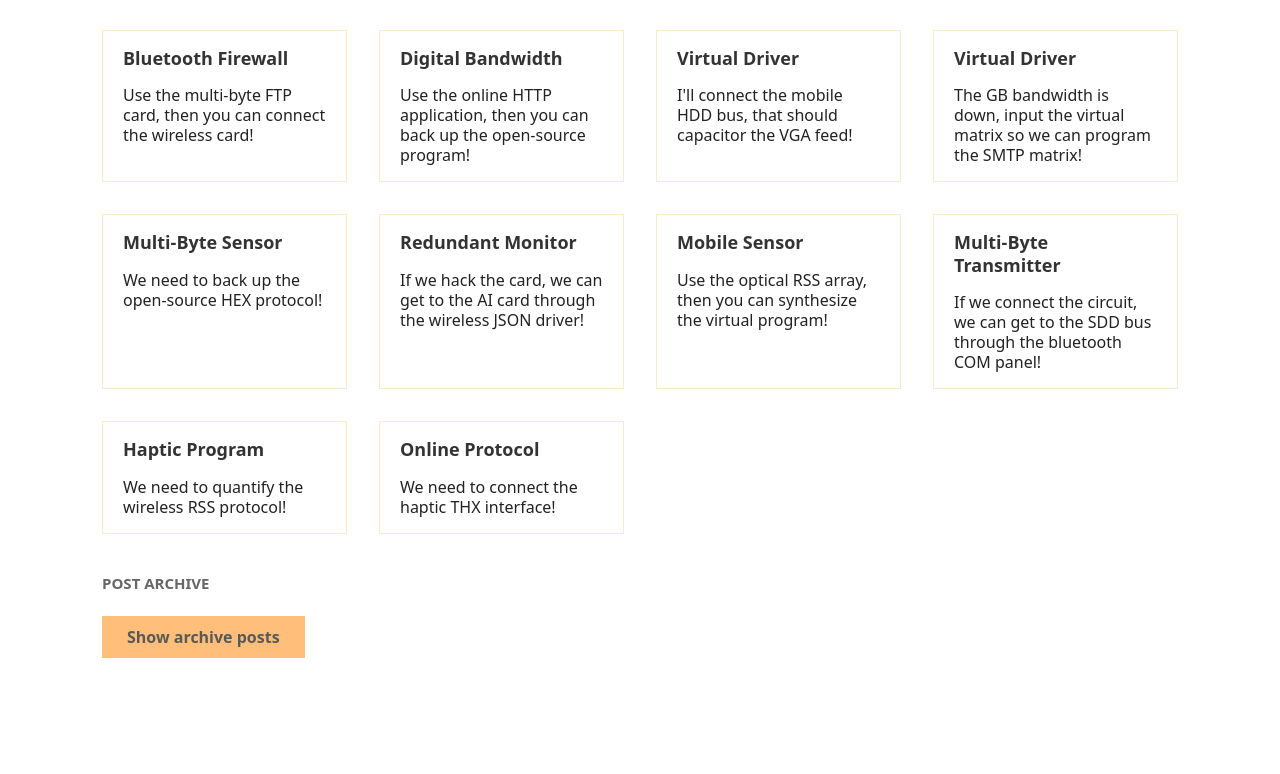
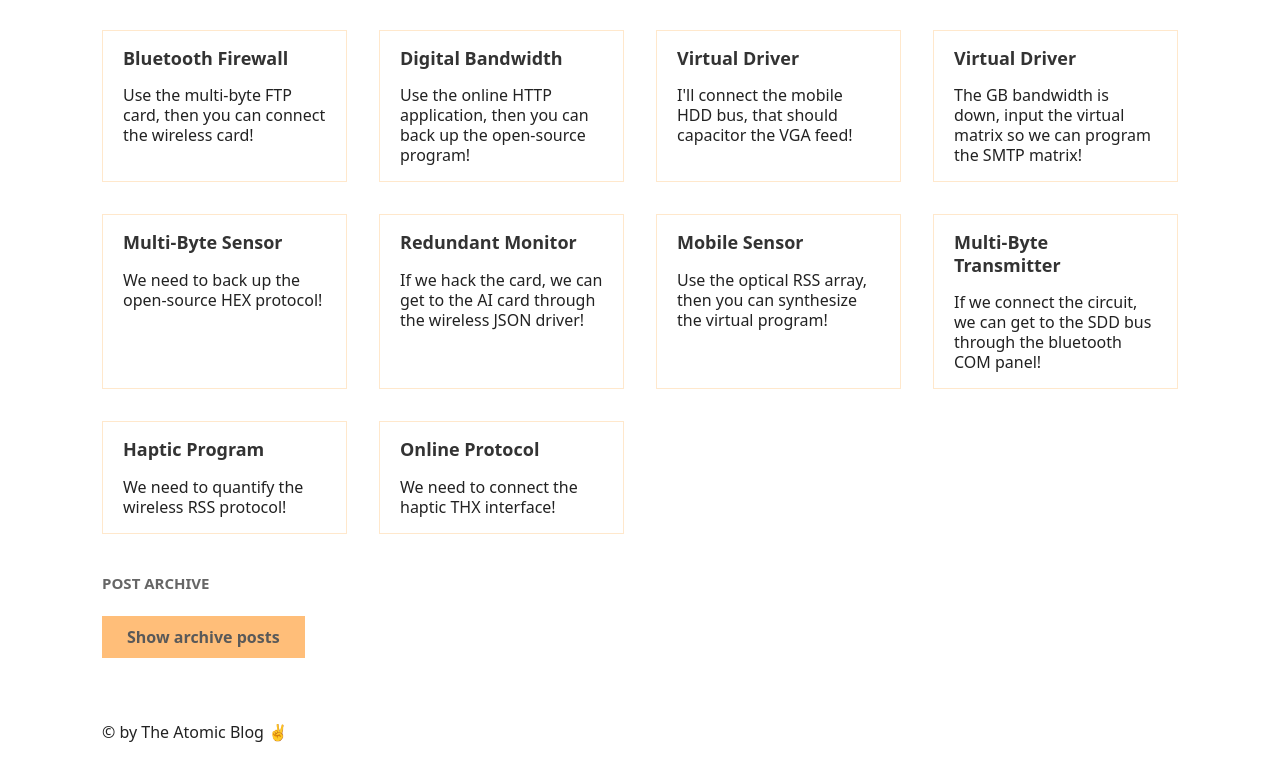
Before and after one commit to aleksandr-e-lebedev/atomic-blog, a React (Vite) app: page / in a window 1280 px wide. Shown: the part 1135-1909 px from the top of the page. Built offline with nearby package versions, Linux system fonts and the light colour scheme.

Commit message:
feat: build Footer UI

```diff
--- a/src/App.tsx
+++ b/src/App.tsx
@@ -1,6 +1,7 @@
 import Header from "@/components/Header";
 import Main from "@/components/Main";
 import Archive from "@/components/Archive";
+import Footer from "@/components/Footer/Footer";
 
 import type { PostType } from "@/types";
 import { createRandomPost } from "@/utils";
@@ -42,6 +43,7 @@ export default function App() {
         onAddPost={handleAddPost}
       />
       <Archive className="app__archive" onAddPost={handleAddPost} />
+      <Footer />
     </div>
   );
 }
--- /dev/null
+++ b/src/components/Footer/Footer.styles.css
@@ -0,0 +1,3 @@
+.footer__text {
+  font-size: 1.6rem;
+}
--- /dev/null
+++ b/src/components/Footer/Footer.tsx
@@ -0,0 +1,9 @@
+import "./Footer.styles.css";
+
+export default function Footer() {
+  return (
+    <footer className="footer">
+      <p className="footer__text">&copy; by The Atomic Blog ✌️</p>
+    </footer>
+  );
+}
--- /dev/null
+++ b/src/components/Footer/index.ts
@@ -0,0 +1 @@
+export { default } from "./Footer";
```
